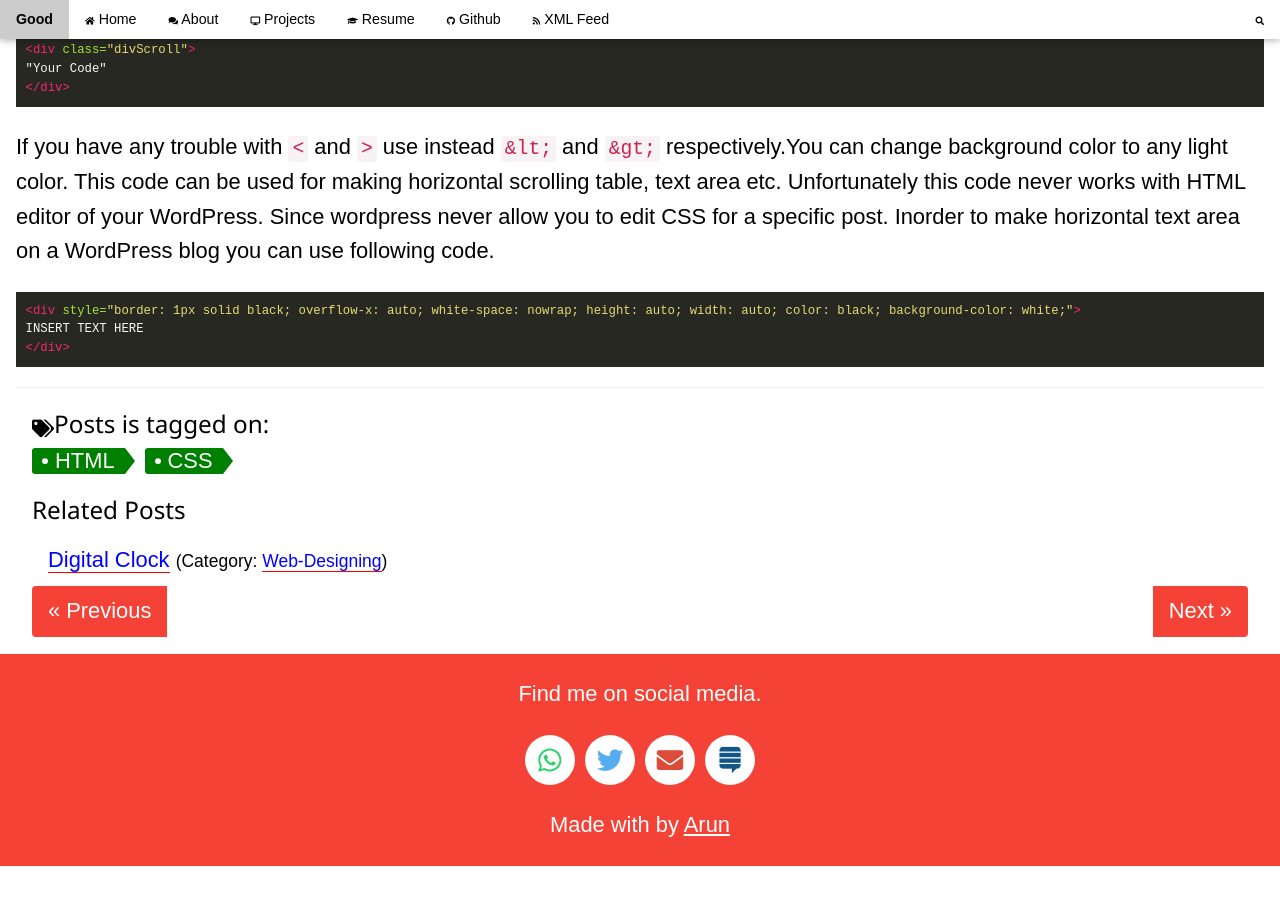
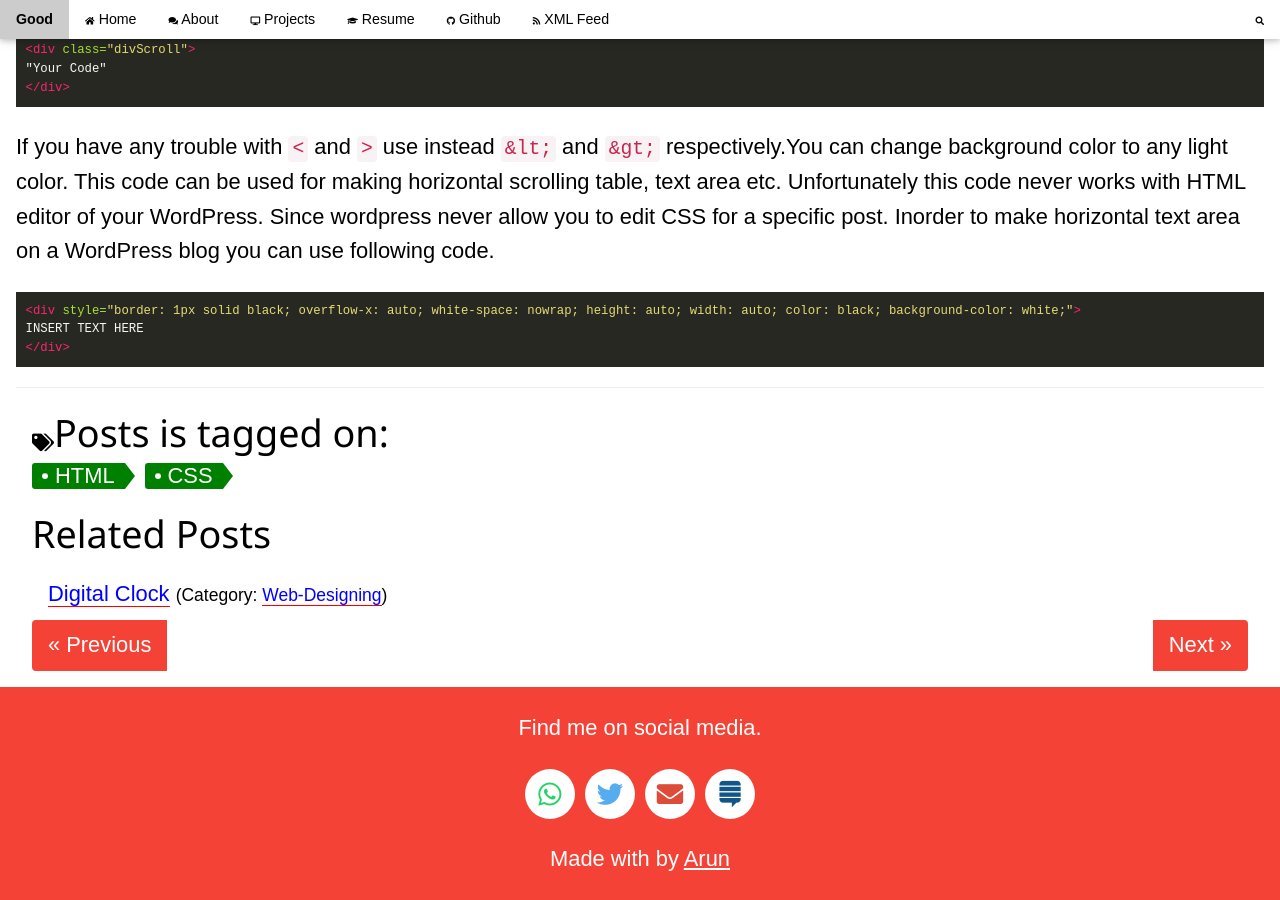
Before and after one commit to chipprogrammers/Good, a Jekyll site: the page built from _posts/2017-06-17-horizontal-scroll-box.md, in a window 1280 px wide and 900 px high, scrolled down 882 px. Built offline with Jekyll 4.4.1, drawn with Linux system fonts in a browser that asks for light colours; some web fonts are replaced; comment, search, counter and statistics services are not loaded; before the commit the page ends 1748 px from its top, so only the background shows below that.

Commit message:
Update post.html

```diff
--- a/_layouts/post.html
+++ b/_layouts/post.html
@@ -15,7 +15,7 @@
 <hr />
 <div class="w3-container">
     <!-- tag cloud -->
-	<i class="fas fa-tags fa-lg" aria-hidden="true"></i><h4 style="display:inline">Posts is tagged on:</h4>
+	<i class="fas fa-tags fa-lg" aria-hidden="true"></i><h3 style="display:inline">Posts is tagged on:</h3>
         <ul class="taggs">
          {% for tag in page.tags %}
          <li><a href="{{ site.baseurl }}/tags#{{ tag | slugify }}" class="tagg">{{ tag }}</a></li>
@@ -28,7 +28,7 @@
         {% for thisTag in page.category %}
             {% if postHasSimilar == false and hasSimilar.size < 6 and post != page and tag == thisTag %}
                 {% if hasSimilar.size == 0 %}
-                <h4>Related Posts</h4>
+                <h3>Related Posts</h3>
                 <ul class="w3-ul" id="myLink">
                 {% endif %}
                 <li>
```
